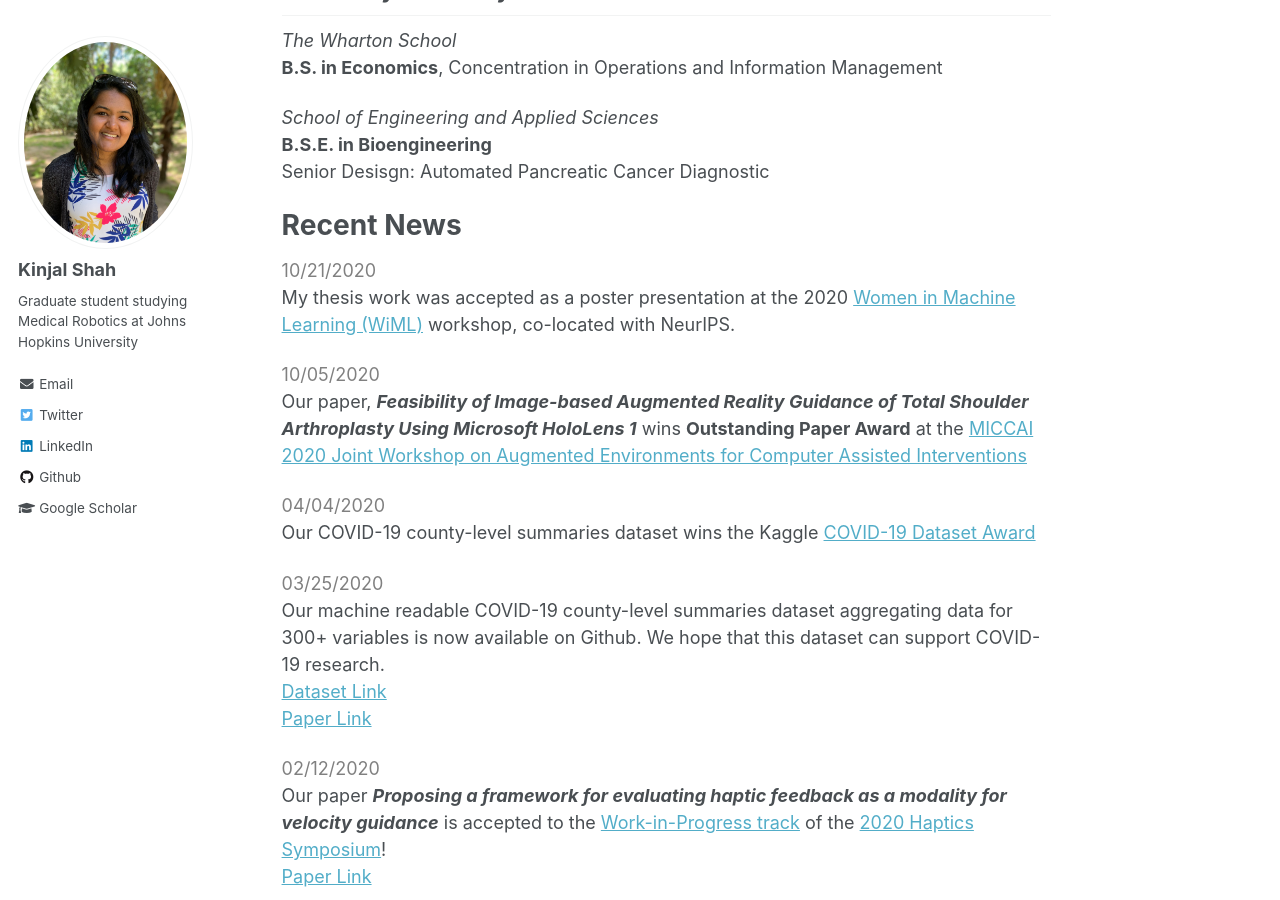
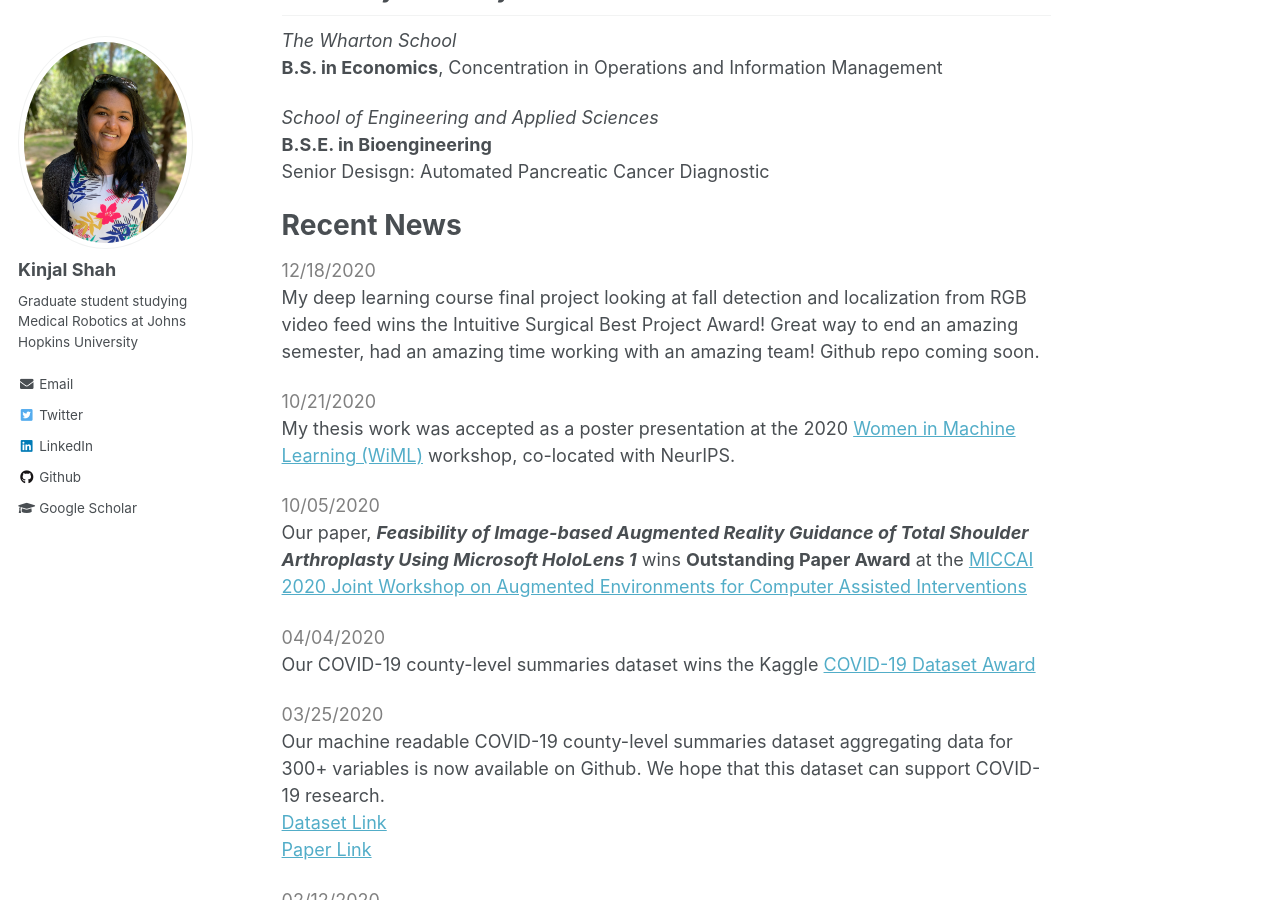
Before and after one commit to kinjmshah/kinjmshah.github.io, a Jekyll site: the page built from _pages/about.md, in a window 1280 px wide and 900 px high, scrolled down 737 px. Built offline with Jekyll 4.4.1, drawn with Linux system fonts in a browser that asks for light colours.

Commit message:
Update about.md

```diff
--- a/_pages/about.md
+++ b/_pages/about.md
@@ -29,6 +29,9 @@ Senior Desisgn: Automated Pancreatic Cancer Diagnostic
 
 # Recent News
 
+<span style="color:gray">12/18/2020</span>
+My deep learning course final project looking at fall detection and localization from RGB video feed wins the Intuitive Surgical Best Project Award! Great way to end an amazing semester, had an amazing time working with an amazing team! Github repo coming soon.
+
 <span style="color:gray">10/21/2020</span>
 My thesis work was accepted as a poster presentation at the 2020 [Women in Machine Learning (WiML)](https://wimlworkshop.org/neurips2020/) workshop, co-located with NeurIPS.
 
```
